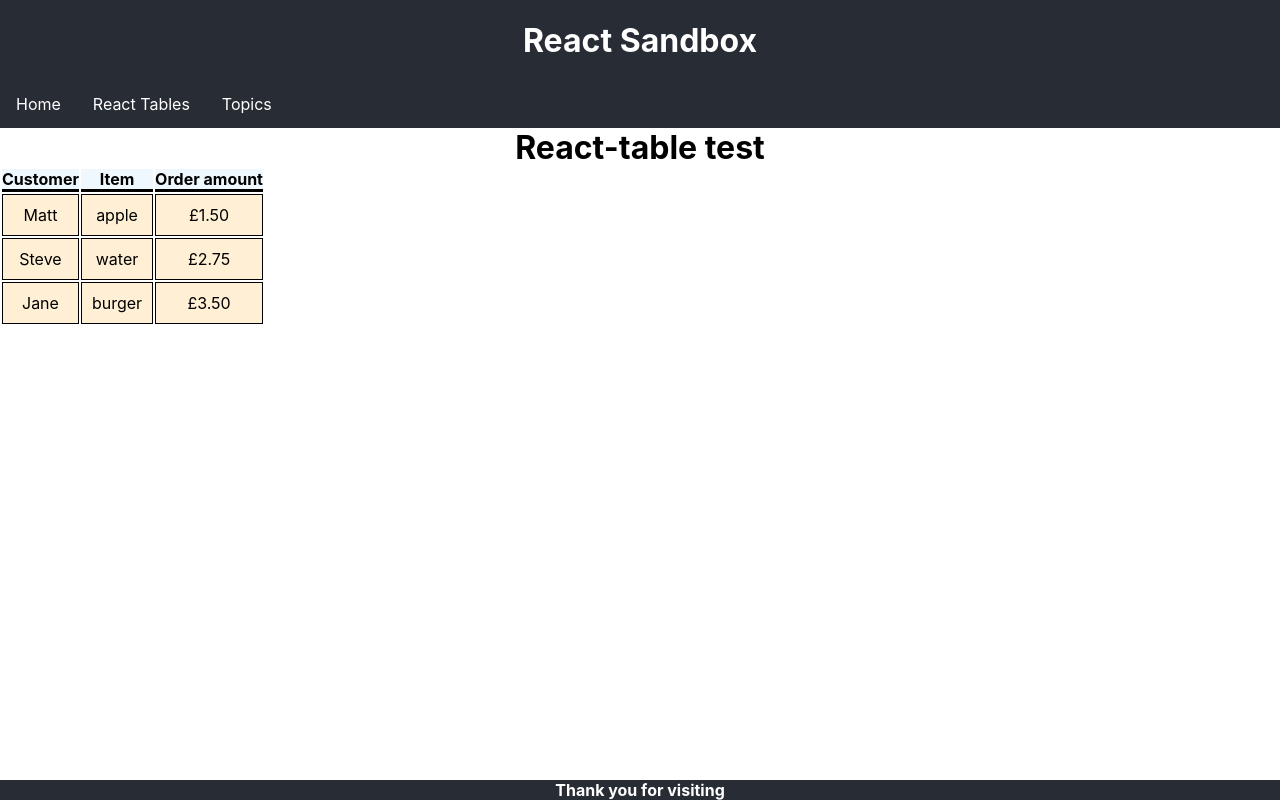
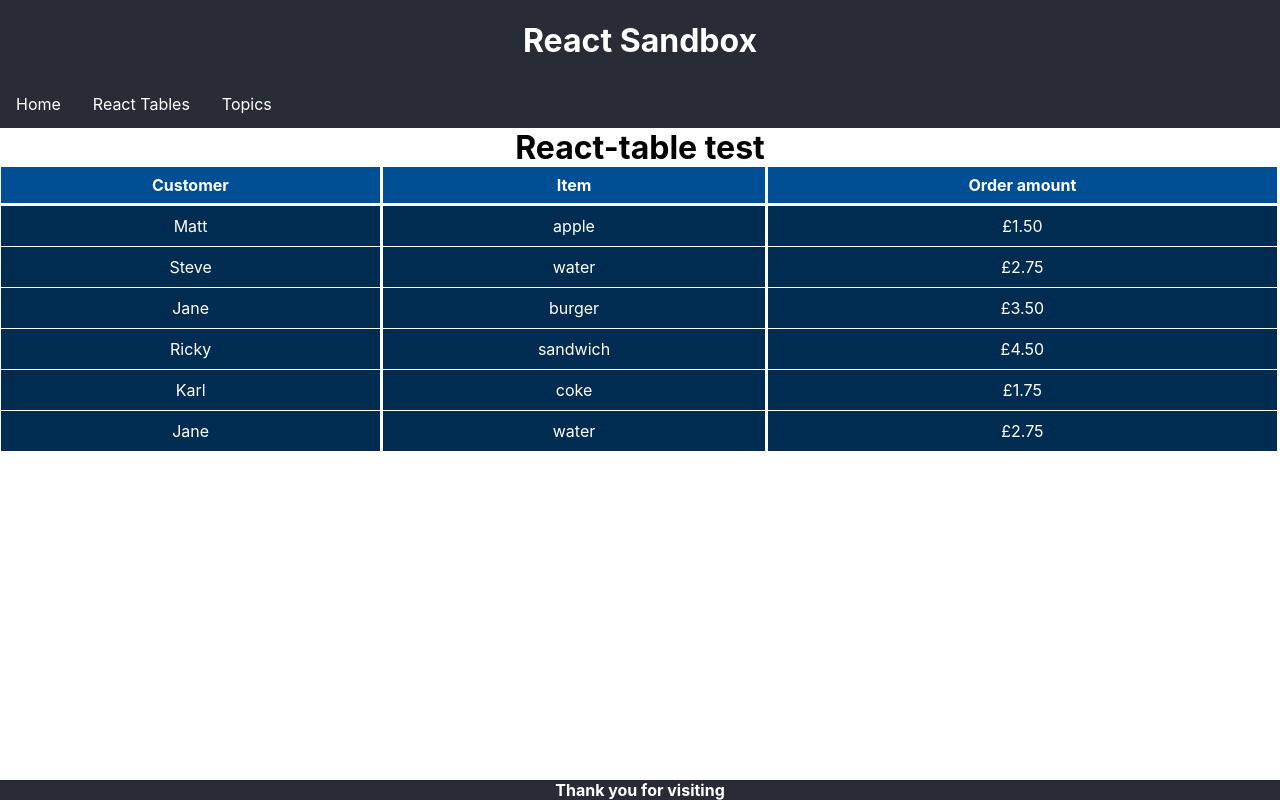
Before and after one commit to MatthewNobes/React-Sandbox, a React (Create React App) app: page /table in a window 1280 px wide. Built offline with nearby package versions, Linux system fonts and the light colour scheme.

Commit message:
React-table test styling update

```diff
--- a/src/components/main-pages/table.js
+++ b/src/components/main-pages/table.js
@@ -22,6 +22,21 @@ import React from 'react';
         name: 'Jane',
         item: 'burger',
         amount: '£3.50'
+       },
+       {
+        name: 'Ricky',
+        item: 'sandwich',
+        amount: '£4.50'
+       },
+       {
+        name: 'Karl',
+        item: 'coke',
+        amount: '£1.75'
+       },
+       {
+        name: 'Jane',
+        item: 'water',
+        amount: '£2.75'
        },
      ],
      []
--- a/src/css/App.css
+++ b/src/css/App.css
@@ -89,22 +89,32 @@
 
 /* React-table Styling */
 table {
-  border: 'solid 1px blue';
+  padding-top: 10vh;
+  border-collapse: collapse;
   text-align: center ;
   align-items: center;
   justify-content: center;
-
+  width: 100%;
+  margin-right: auto;
+  margin-left: auto;
 }
 
+/* Column styling*/
 table th {
-  border-bottom: solid 3px black;
-  background: aliceblue;
-  color: black;
+  padding: 1vh;
+  background: rgb(0, 79, 148);
+  color: rgb(255, 255, 255);
   font-weight: bold;
+  column-width: auto;
+  border-right: 3px solid white;
+  border-bottom: 3px solid white;
 }
 
+/* Data Styling*/
 td {
   padding: 10px;
-  border: solid 1px black;
-  background: papayawhip;
+  background: rgb(0, 44, 82);
+  border: 1px solid white;
+  border-right: 3px solid white;
+  color: white;
 }
```
